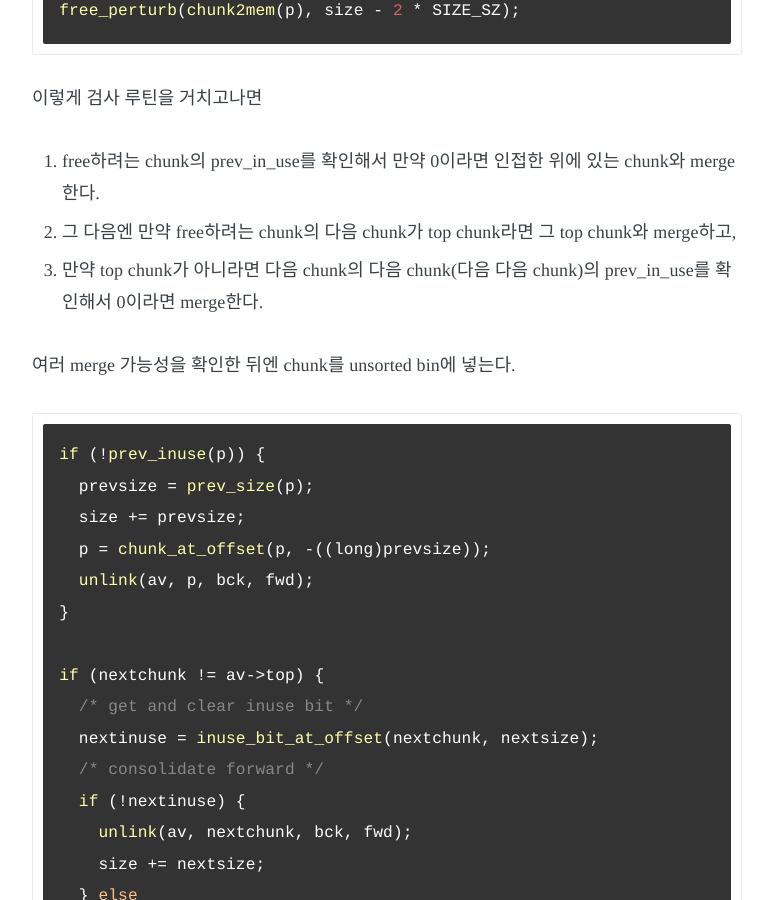
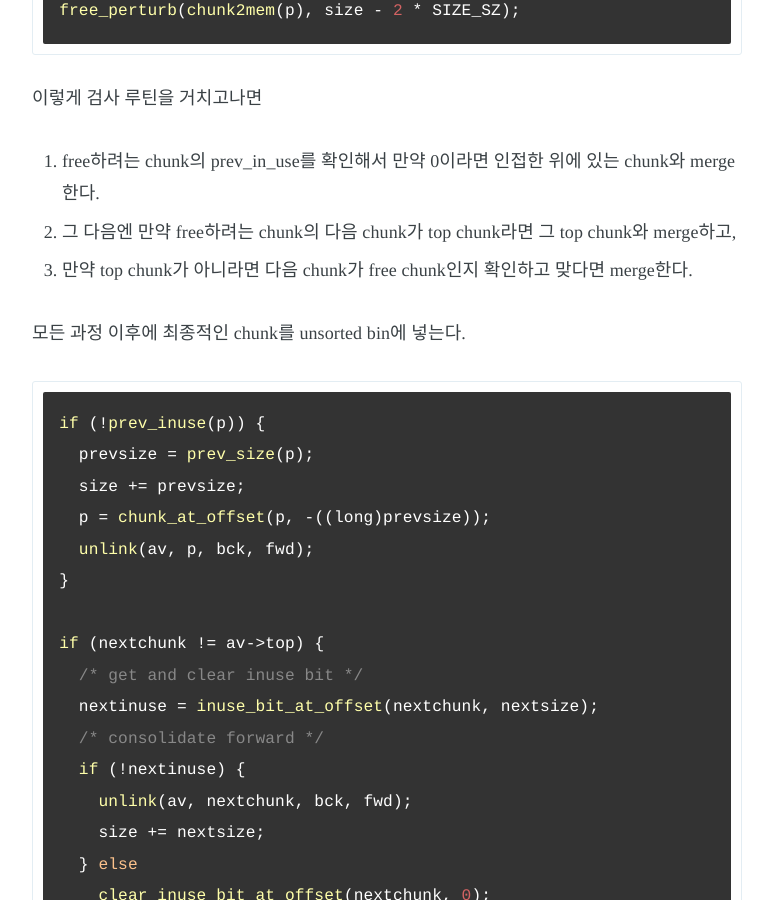
Before and after one commit to Lanph3re/lanph3re.github.io, a Jekyll site: the page built from _posts/2019-05-28-glibc227.md, in a window 1280 px wide and 900 px high, scrolled down 5484 px. Shown: the whole window, without its empty margins (253-1026 px from the left). Built offline with Jekyll 4.4.1, drawn with Linux system fonts in a browser that asks for light colours; nearby versions of some CDN libraries; some web fonts are replaced; comment, search, counter and statistics services are not loaded.

Commit message:
EDIT: edit 2019-05-28-glibc227.md

````diff
--- a/_posts/2019-05-28-glibc227.md
+++ b/_posts/2019-05-28-glibc227.md
@@ -154,9 +154,9 @@
 이렇게 검사 루틴을 거치고나면
 1. free하려는 chunk의 prev_in_use를 확인해서 만약 0이라면 인접한 위에 있는 chunk와 merge한다.
 2. 그 다음엔 만약 free하려는 chunk의 다음 chunk가 top chunk라면 그 top chunk와 merge하고,
-3. 만약 top chunk가 아니라면 다음 chunk의 다음 chunk(다음 다음 chunk)의 prev_in_use를 확인해서 0이라면 merge한다.
+3. 만약 top chunk가 아니라면 다음 chunk가 free chunk인지 확인하고 맞다면 merge한다.
 
-여러 merge 가능성을 확인한 뒤엔 chunk를 unsorted bin에 넣는다.
+모든 과정 이후에 최종적인 chunk를 unsorted bin에 넣는다.
 
 ```
 if (!prev_inuse(p)) {
````
